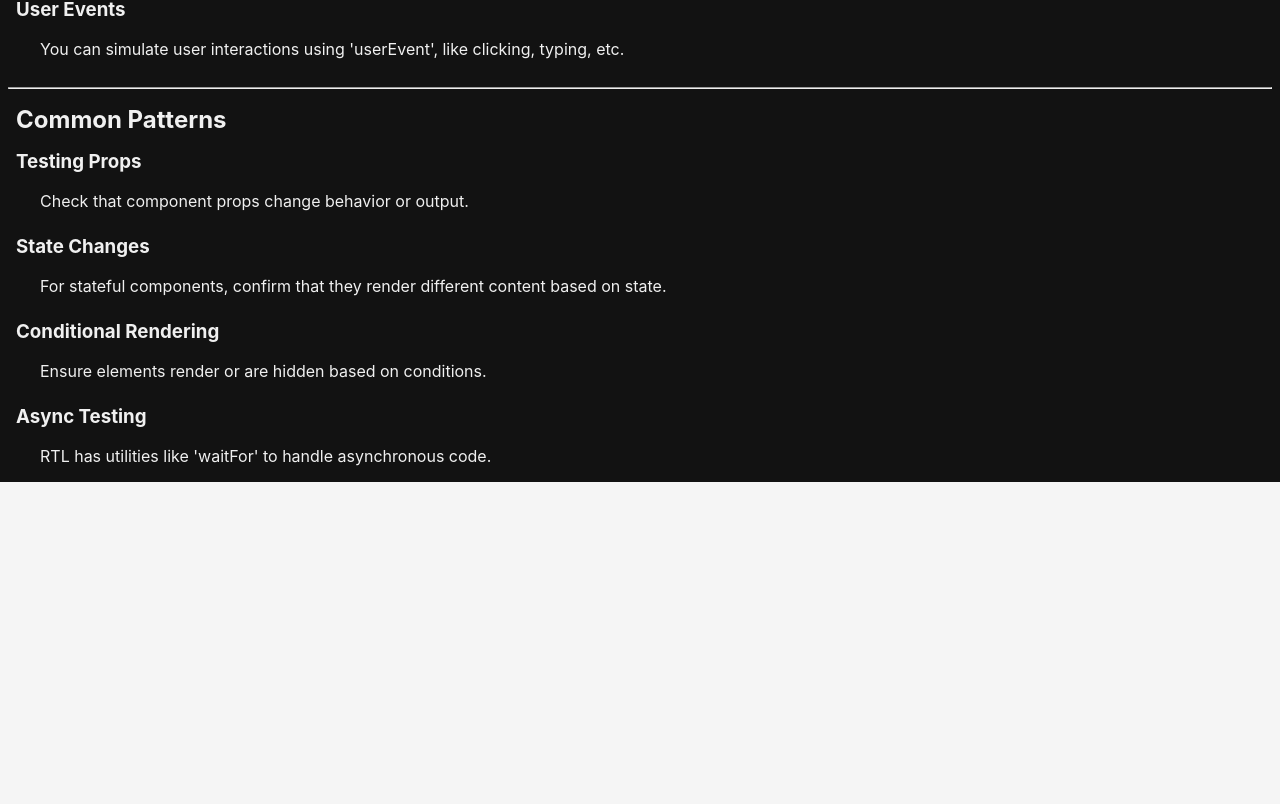
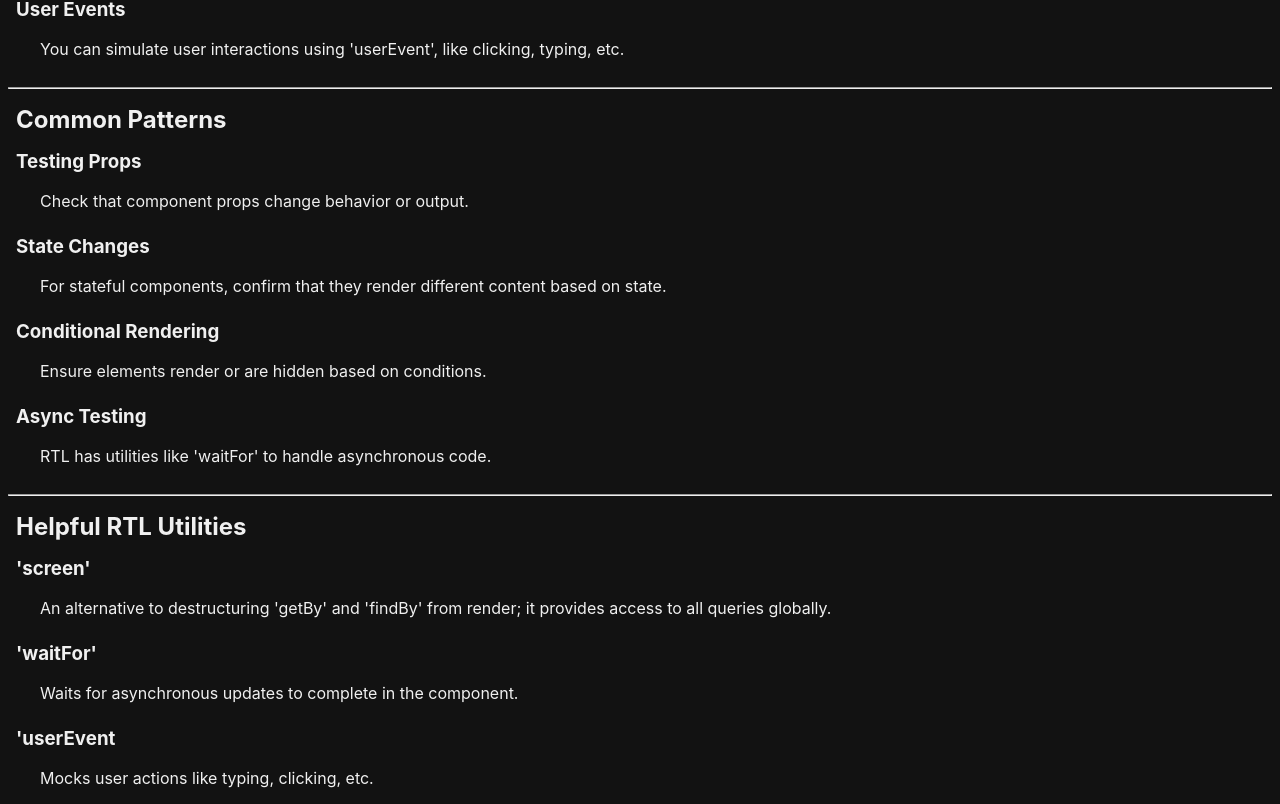
Before and after one commit to rees-kyle/react_showcase, a React (Create React App) app in the folder project/: page /react_showcase/component-testing in a window 1280 px wide. Shown: the part 1407-2211 px from the top of the page. Before the commit the page ends 1889 px from the top, so only its background shows below. Built offline with nearby package versions, Linux system fonts and the light colour scheme.

Commit message:
Add Utilities component
- Added component file.
- Added to index in components folder.
- Imported and added component to page.

```diff
--- /dev/null
+++ b/project/src/components/testing/component_testing/Utilities.js
@@ -0,0 +1,25 @@
+const Utilities = () => {
+  return (
+    <div>
+      <br/>
+      <hr/>
+      <h2>Helpful RTL Utilities</h2>
+      <h3>'screen'</h3>
+      <p>
+        An alternative to destructuring 'getBy' and 'findBy' from render; it provides access to all queries globally.
+      </p>
+
+      <h3>'waitFor'</h3>
+      <p>
+        Waits for asynchronous updates to complete in the component.
+      </p>
+
+      <h3>'userEvent</h3>
+      <p>
+        Mocks user actions like typing, clicking, etc.
+      </p>
+    </div>
+  );
+};
+
+export default Utilities;
--- a/project/src/components/testing/component_testing/index.js
+++ b/project/src/components/testing/component_testing/index.js
@@ -2,3 +2,4 @@ export { default as ComponentTesting } from './ComponentTesting';
 export { default as Setup } from './Setup';
 export { default as Concepts } from './Concepts';
 export { default as CommonPatterns } from './CommonPatterns';
+export { default as Utilities } from './Utilities';
--- a/project/src/pages/testing/ComponentTestingPage.js
+++ b/project/src/pages/testing/ComponentTestingPage.js
@@ -2,7 +2,8 @@ import {
   ComponentTesting,
   Setup,
   Concepts,
-  CommonPatterns
+  CommonPatterns,
+  Utilities
 } from '../../components/testing/component_testing';
 
 const ComponentTestingPage = () => {
@@ -12,6 +13,7 @@ const ComponentTestingPage = () => {
       <Setup />
       <Concepts />
       <CommonPatterns />
+      <Utilities />
     </>
   );
 };
```
